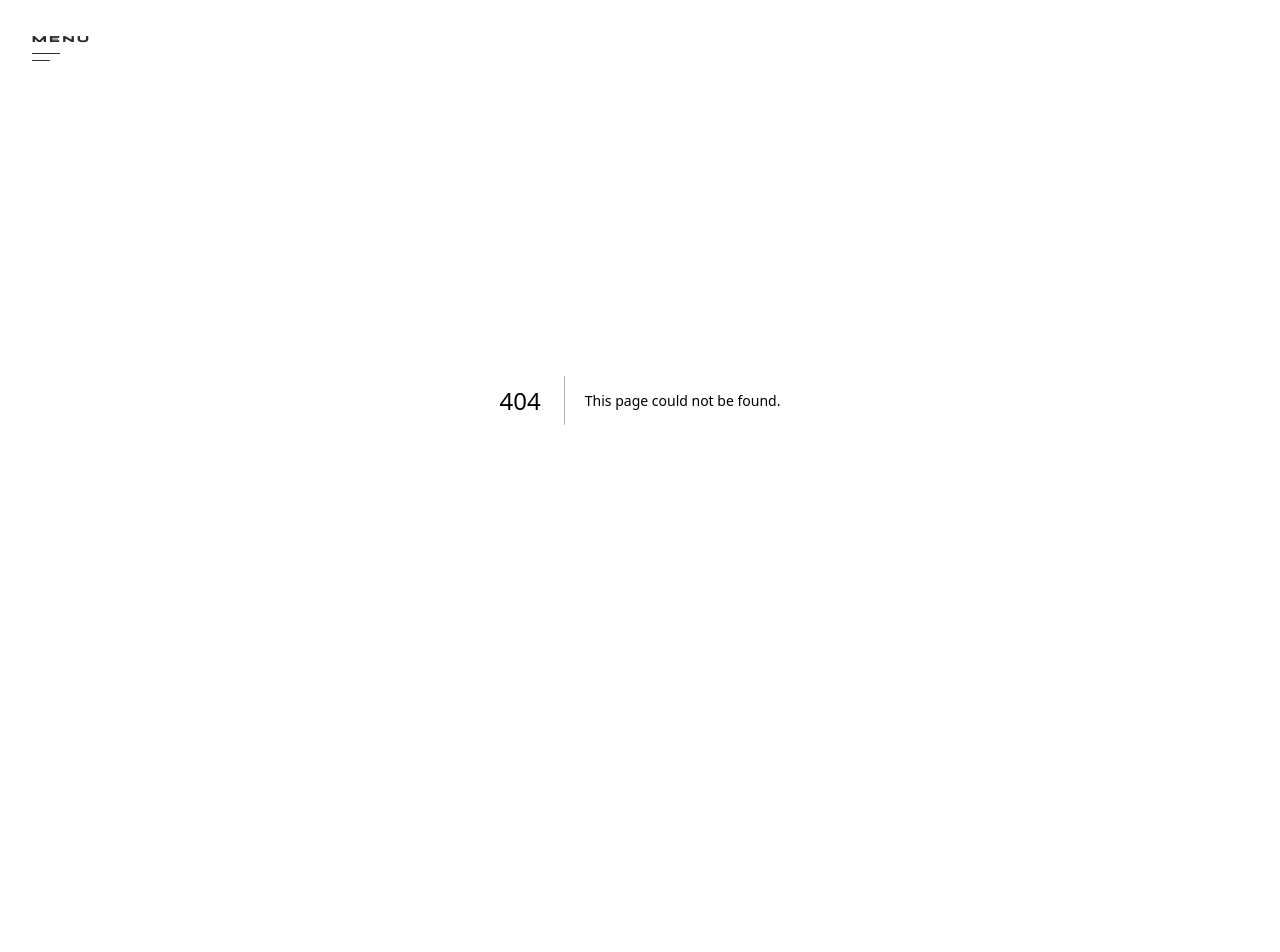
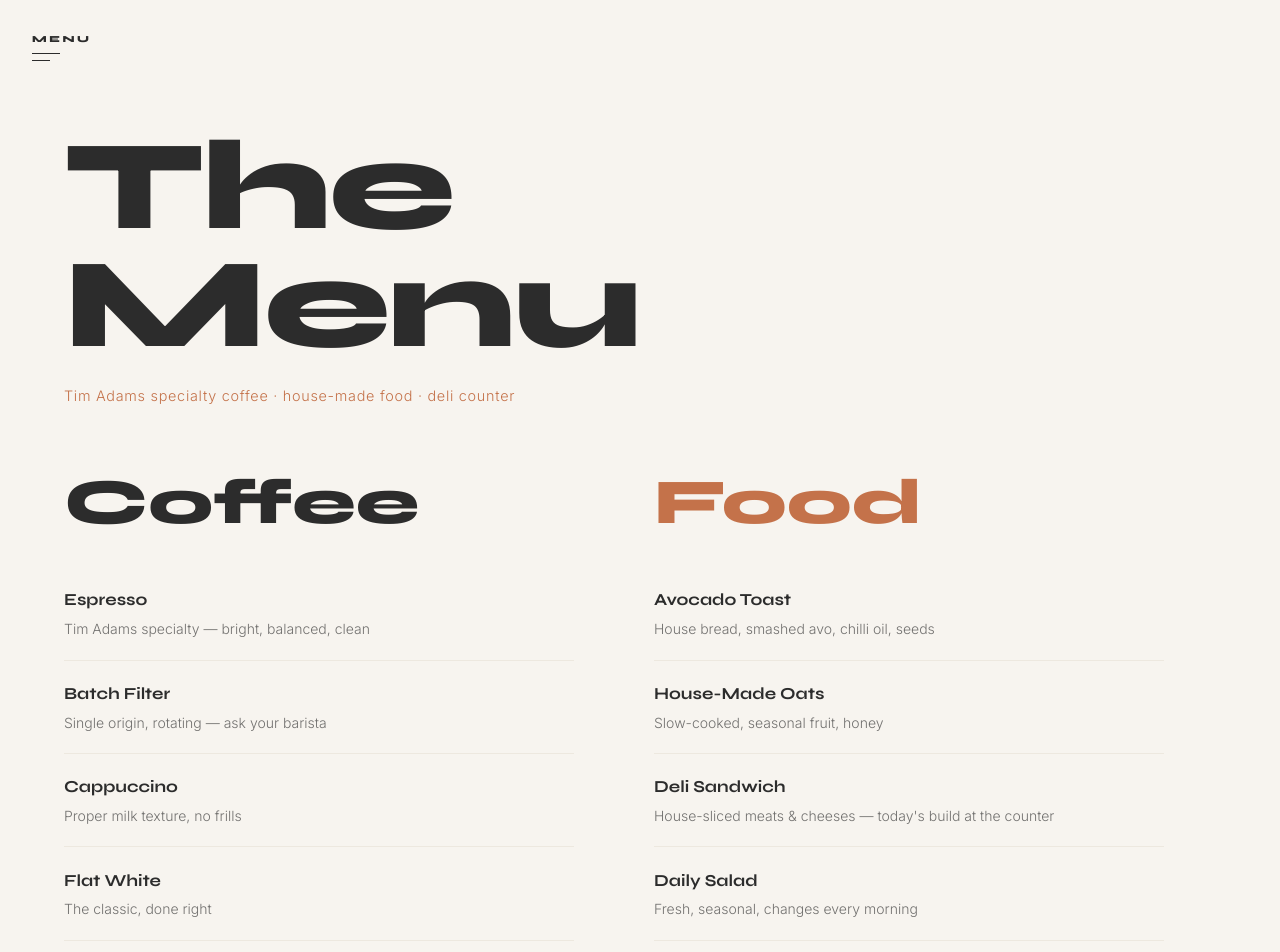
Before and after one commit to Wissko/goodgood-westend, a Next.js app: page /menu in a window 1280 px wide. Before the commit this address had no page. Shown: the top 952 px of the page. Before the commit the page ends 800 px from the top, so only its background shows below. Built offline with nearby package versions, Linux system fonts and the light colour scheme.

Commit message:
feat: add menu page

```diff
--- /dev/null
+++ b/app/menu/page.tsx
@@ -0,0 +1,96 @@
+'use client'
+
+import { motion } from 'framer-motion'
+
+type MenuItem = { name: string; desc: string }
+
+const COFFEE: MenuItem[] = [
+  { name: 'Espresso', desc: 'Tim Adams specialty — bright, balanced, clean' },
+  { name: 'Batch Filter', desc: 'Single origin, rotating — ask your barista' },
+  { name: 'Cappuccino', desc: 'Proper milk texture, no frills' },
+  { name: 'Flat White', desc: 'The classic, done right' },
+  { name: 'Cold Brew', desc: 'House-made, slow-steeped, smooth' },
+  { name: 'Matcha Latte', desc: 'Ceremonial grade, oat or whole' },
+]
+
+const FOOD: MenuItem[] = [
+  { name: 'Avocado Toast', desc: 'House bread, smashed avo, chilli oil, seeds' },
+  { name: 'House-Made Oats', desc: 'Slow-cooked, seasonal fruit, honey' },
+  { name: 'Deli Sandwich', desc: "House-sliced meats & cheeses — today's build at the counter" },
+  { name: 'Daily Salad', desc: 'Fresh, seasonal, changes every morning' },
+  { name: 'House Lasagne', desc: 'Made in-house, served warm' },
+]
+
+function Section({ title, items, terra }: { title: string; items: MenuItem[]; terra?: boolean }) {
+  return (
+    <section style={{ marginBottom: '4rem' }}>
+      <motion.h2
+        initial={{ opacity: 0, x: -20 }}
+        whileInView={{ opacity: 1, x: 0 }}
+        viewport={{ once: true }}
+        transition={{ duration: 0.4, ease: [0.22, 1, 0.36, 1] }}
+        style={{
+          fontFamily: 'var(--font-syne-var), sans-serif',
+          fontWeight: 800,
+          fontSize: 'clamp(2.5rem, 5.5vw, 4rem)',
+          lineHeight: 1,
+          color: terra ? '#C4724A' : '#2C2C2C',
+          marginBottom: '2rem',
+        }}
+      >
+        {title}
+      </motion.h2>
+      <ul style={{ listStyle: 'none' }}>
+        {items.map((item, i) => (
+          <motion.li
+            key={item.name}
+            initial={{ opacity: 0, y: 14 }}
+            whileInView={{ opacity: 1, y: 0 }}
+            viewport={{ once: true }}
+            transition={{ delay: i * 0.05, duration: 0.35, ease: [0.22, 1, 0.36, 1] }}
+            style={{
+              padding: '1.2rem 0',
+              borderBottom: '1px solid #EDE8DF',
+            }}
+          >
+            <p style={{ fontFamily: 'var(--font-syne-var), sans-serif', fontWeight: 700, fontSize: '1.05rem', color: '#2C2C2C', marginBottom: '0.2rem' }}>
+              {item.name}
+            </p>
+            <p style={{ fontFamily: 'var(--font-inter-var), sans-serif', fontWeight: 300, fontSize: '0.875rem', color: '#2C2C2C', opacity: 0.65 }}>
+              {item.desc}
+            </p>
+          </motion.li>
+        ))}
+      </ul>
+    </section>
+  )
+}
+
+export default function MenuPage() {
+  return (
+    <main style={{ minHeight: '100vh', padding: 'clamp(6rem, 10vw, 8rem) clamp(1.5rem, 5vw, 4rem) clamp(3rem, 6vw, 5rem)' }}>
+      <motion.div
+        initial={{ opacity: 0, y: 32 }}
+        animate={{ opacity: 1, y: 0 }}
+        transition={{ duration: 0.5, ease: [0.22, 1, 0.36, 1] }}
+        style={{ marginBottom: '4rem' }}
+      >
+        <h1 style={{ fontFamily: 'var(--font-syne-var), sans-serif', fontWeight: 800, fontSize: 'clamp(3.5rem, 10vw, 8rem)', lineHeight: 0.92, color: '#2C2C2C', letterSpacing: '-0.02em' }}>
+          The<br />Menu
+        </h1>
+        <p style={{ marginTop: '1.25rem', fontFamily: 'var(--font-inter-var), sans-serif', fontWeight: 300, fontSize: '0.9rem', color: '#C4724A', letterSpacing: '0.05em' }}>
+          Tim Adams specialty coffee · house-made food · deli counter
+        </p>
+      </motion.div>
+
+      <div style={{ display: 'grid', gridTemplateColumns: 'repeat(auto-fit, minmax(min(100%, 460px), 1fr))', gap: '0 5rem', maxWidth: '1100px' }}>
+        <Section title="Coffee" items={COFFEE} />
+        <Section title="Food" items={FOOD} terra />
+      </div>
+
+      <p style={{ marginTop: '1rem', fontFamily: 'var(--font-inter-var), sans-serif', fontWeight: 300, fontSize: '0.78rem', color: '#2C2C2C', opacity: 0.45, letterSpacing: '0.04em' }}>
+        Menu changes with the seasons — ask at the counter.
+      </p>
+    </main>
+  )
+}
```
